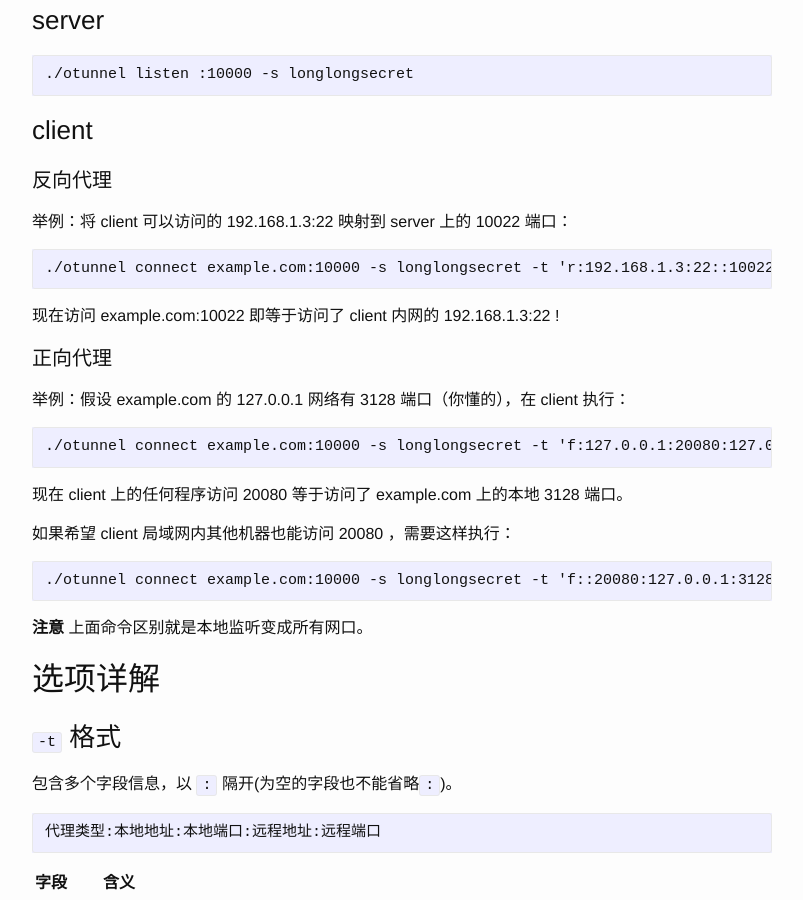
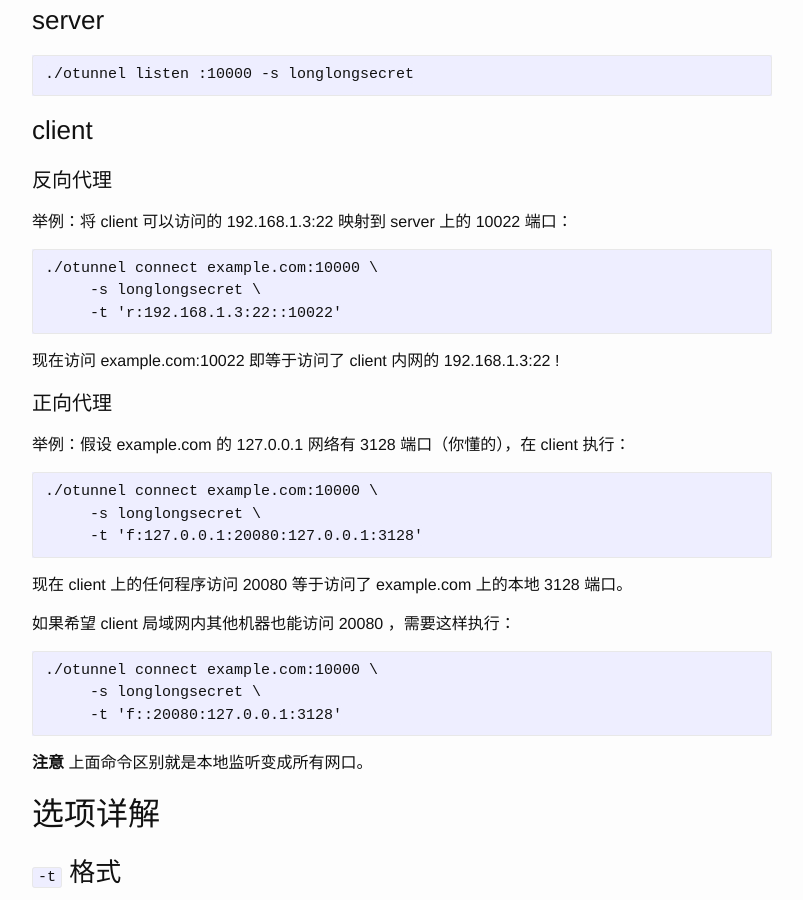
Before and after one commit to ooclab/ooclab.github.io, a Jekyll site: the page built from _posts/2016-08-17-otunnel.markdown, in a window 1280 px wide and 900 px high, scrolled down 1300 px. Shown: the whole window, without its empty margins (238-1041 px from the left). Built offline with Jekyll 4.4.1, drawn with Linux system fonts in a browser that asks for light colours.

````diff
--- a/_posts/2016-08-17-otunnel.markdown
+++ b/_posts/2016-08-17-otunnel.markdown
@@ -32,7 +32,9 @@ categories: jekyll update
 举例：将 client 可以访问的 192.168.1.3:22 映射到 server 上的 10022 端口：
 
 ```
-./otunnel connect example.com:10000 -s longlongsecret -t 'r:192.168.1.3:22::10022'
+./otunnel connect example.com:10000 \
+     -s longlongsecret \
+     -t 'r:192.168.1.3:22::10022'
 ```
 
 现在访问 example.com:10022 即等于访问了 client 内网的 192.168.1.3:22 !
@@ -42,7 +44,9 @@ categories: jekyll update
 举例：假设 example.com 的 127.0.0.1 网络有 3128 端口（你懂的），在 client 执行：
 
 ```
-./otunnel connect example.com:10000 -s longlongsecret -t 'f:127.0.0.1:20080:127.0.0.1:3128'
+./otunnel connect example.com:10000 \
+     -s longlongsecret \
+     -t 'f:127.0.0.1:20080:127.0.0.1:3128'
 ```
 
 现在 client 上的任何程序访问 20080 等于访问了 example.com 上的本地 3128 端口。
@@ -50,7 +54,9 @@ categories: jekyll update
 如果希望 client 局域网内其他机器也能访问 20080 ，需要这样执行：
 
 ```
-./otunnel connect example.com:10000 -s longlongsecret -t 'f::20080:127.0.0.1:3128'
+./otunnel connect example.com:10000 \
+     -s longlongsecret \
+     -t 'f::20080:127.0.0.1:3128'
 ```
 
 **注意** 上面命令区别就是本地监听变成所有网口。
````
